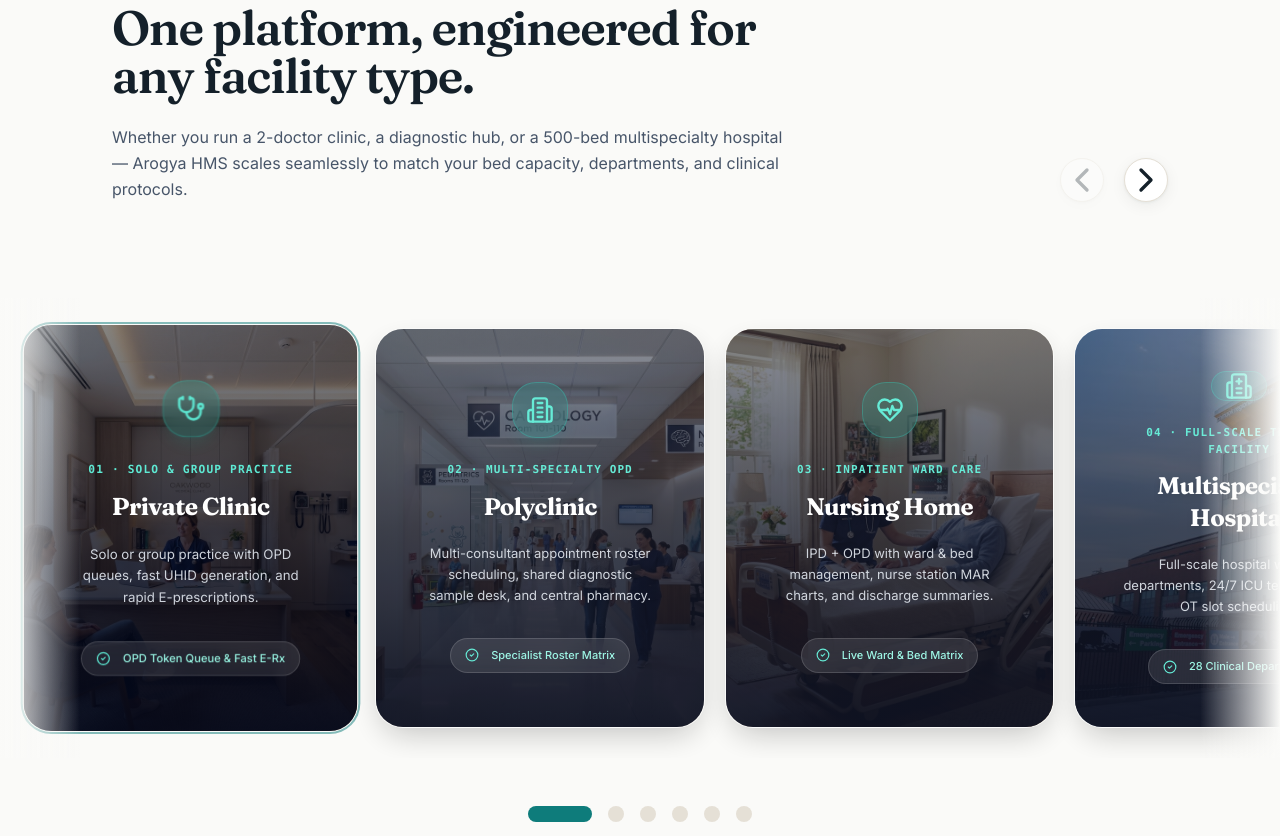
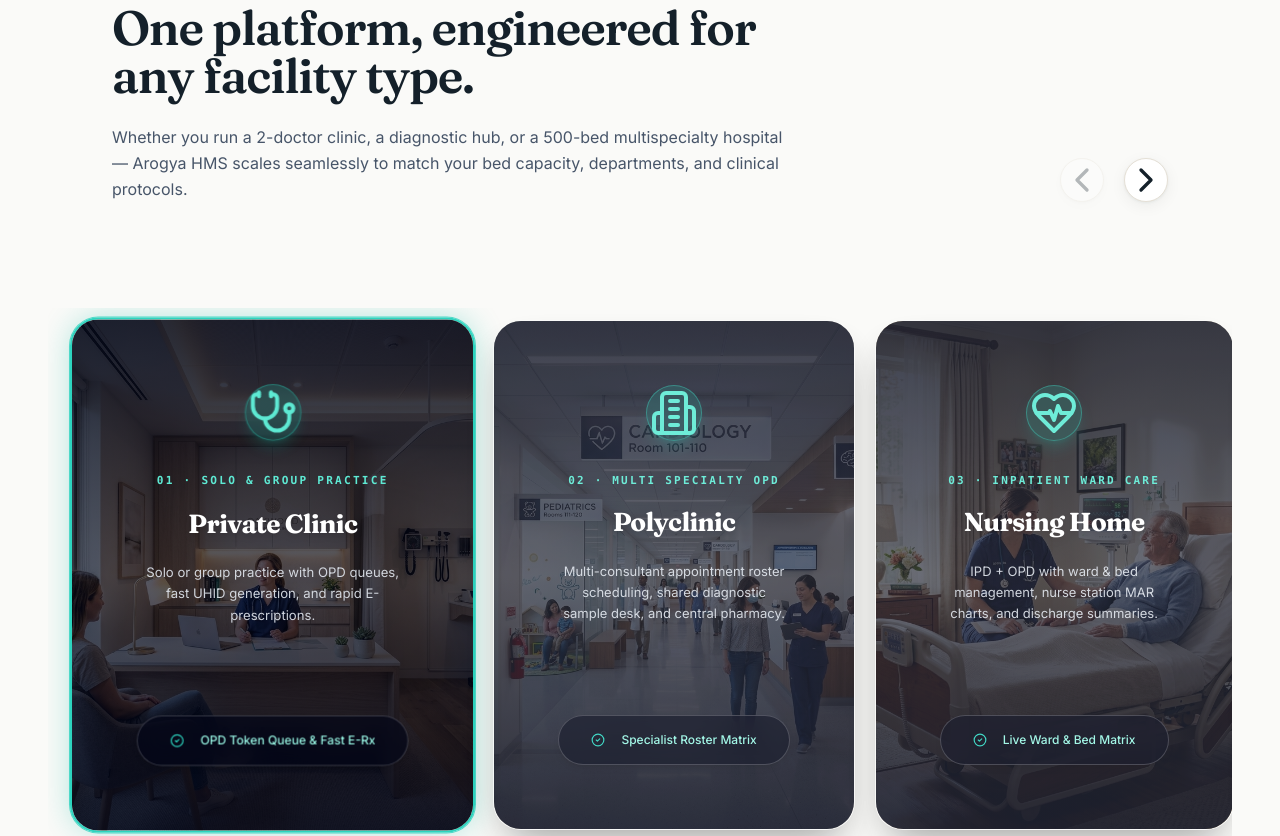
Before and after one commit to veaglespace-Tech/HMS, a Next.js app in the folder client/: page / in a window 1280 px wide. Shown: the part 5763-6599 px from the top of the page. Built offline with nearby package versions, Linux system fonts and the light colour scheme; no server answers.

Commit message:
feat(carousel): fix facility snap carousel cut-offs, match exact screenshot design with full card visibility

```diff
--- a/client/src/app/globals.css
+++ b/client/src/app/globals.css
@@ -336,72 +336,33 @@
     scrollbar-width: none;
   }
 
-  /* ─── 3D Cylinder Curved Carousel (User's Exact Specification) ─────────── */
-  /* ─── 3D Cylinder Curved Carousel (No-Clipping Horizon Design) ─────────── */
+  /* ─── Facility Snap Carousel (Zero Cut-Off, High-Fidelity) ─── */
   .carousel-cylinder {
     position: relative;
     width: 100%;
-    height: 460px;
-    overflow: hidden;
     cursor: grab;
     user-select: none;
+    overflow: hidden;
+    padding: 10px 0 16px 0;
   }
 
   .carousel-cylinder:active {
     cursor: grabbing;
   }
 
-  /* Left & Right Horizon Edge Vignettes */
-  .carousel-cylinder::before,
-  .carousel-cylinder::after {
-    content: "";
-    position: absolute;
-    top: 0;
-    bottom: 0;
-    width: 48px;
-    z-index: 10;
-    pointer-events: none;
-    transition: opacity 0.3s;
-  }
-
-  .carousel-cylinder::before {
-    left: 0;
-    background: linear-gradient(to right, var(--carousel-bg, #fafaf8), transparent);
-  }
-
-  .carousel-cylinder::after {
-    right: 0;
-    background: linear-gradient(to left, var(--carousel-bg, #fafaf8), transparent);
-  }
-
-  .dark .carousel-cylinder::before {
-    background: linear-gradient(to right, var(--carousel-bg-dark, #0c1017), transparent);
-  }
-
-  .dark .carousel-cylinder::after {
-    background: linear-gradient(to left, var(--carousel-bg-dark, #0c1017), transparent);
-  }
-
-  @media (min-width: 768px) {
-    .carousel-cylinder::before,
-    .carousel-cylinder::after {
-      width: 80px;
-    }
-  }
-
   .carousel-viewport {
-    position: absolute;
-    inset: 0;
+    position: relative;
+    width: 100%;
     display: flex;
-    overflow-x: scroll;
+    overflow-x: auto;
     counter-reset: item;
     scroll-behavior: smooth;
     scroll-snap-type: x mandatory;
     scrollbar-width: none;
     -ms-overflow-style: none;
     -webkit-overflow-scrolling: touch;
-    align-items: center;
-    padding: 16px 16px;
+    padding: 12px 24px;
+    gap: 20px;
   }
 
   .carousel-viewport::-webkit-scrollbar {
@@ -410,29 +371,31 @@
 
   .carousel-slide {
     position: relative;
-    flex: 0 0 85%;
-    height: 400px;
+    flex: 0 0 86%;
+    height: 490px;
     scroll-snap-align: center;
     counter-increment: item;
-    padding: 0 10px;
-    transition: transform 0.4s ease;
+    transition: transform 0.35s ease, opacity 0.35s ease;
   }
 
   @media (min-width: 640px) {
     .carousel-slide {
-      flex: 0 0 50%;
-    }
-  }
-
-  @media (min-width: 768px) {
-    .carousel-slide {
-      flex: 0 0 35%;
+      flex: 0 0 46%;
+      height: 500px;
     }
   }
 
   @media (min-width: 1024px) {
     .carousel-slide {
+      flex: 0 0 31%;
+      height: 510px;
+    }
+  }
+
+  @media (min-width: 1280px) {
+    .carousel-slide {
       flex: 0 0 28%;
+      height: 510px;
     }
   }
 
@@ -443,7 +406,6 @@
     border-radius: 28px;
     overflow: hidden;
     scroll-snap-align: center;
-    box-shadow: 0 12px 32px -8px rgba(0, 0, 0, 0.25);
-    border: 1px solid rgba(255, 255, 255, 0.15);
+    box-shadow: 0 20px 40px -15px rgba(0, 0, 0, 0.45);
   }
 }
--- a/client/src/components/public/home/FacilityTypesSection.tsx
+++ b/client/src/components/public/home/FacilityTypesSection.tsx
@@ -30,7 +30,7 @@
     num: "01",
     icon: Stethoscope,
     label: "Private Clinic",
-    sub: "Solo & Group Practice",
+    sub: "SOLO & GROUP PRACTICE",
     desc: "Solo or group practice with OPD queues, fast UHID generation, and rapid E-prescriptions.",
     highlight: "OPD Token Queue & Fast E-Rx",
     image: "/assets/facilities/clinic.jpg",
@@ -39,7 +39,7 @@
     num: "02",
     icon: Building2,
     label: "Polyclinic",
-    sub: "Multi-Specialty OPD",
+    sub: "MULTI SPECIALTY OPD",
     desc: "Multi-consultant appointment roster scheduling, shared diagnostic sample desk, and central pharmacy.",
     highlight: "Specialist Roster Matrix",
     image: "/assets/facilities/polyclinic.jpg",
@@ -48,7 +48,7 @@
     num: "03",
     icon: HeartPulse,
     label: "Nursing Home",
-    sub: "Inpatient Ward Care",
+    sub: "INPATIENT WARD CARE",
     desc: "IPD + OPD with ward & bed management, nurse station MAR charts, and discharge summaries.",
     highlight: "Live Ward & Bed Matrix",
     image: "/assets/facilities/nursing-home.jpg",
@@ -57,7 +57,7 @@
     num: "04",
     icon: Hospital,
     label: "Multispecialty Hospital",
-    sub: "Full-Scale Tertiary Facility",
+    sub: "FULL SCALE TERTIARY",
     desc: "Full-scale hospital with 28 departments, 24/7 ICU telemetry, and OT slot scheduling.",
     highlight: "28 Clinical Departments",
     image: "/assets/facilities/multispecialty.jpg",
@@ -66,7 +66,7 @@
     num: "05",
     icon: FlaskConical,
     label: "Diagnostic Centre",
-    sub: "Pathology & Radiology",
+    sub: "PATHOLOGY & RADIOLOGY",
     desc: "Pathology and radiology reporting, bidirectional analyzer sync, and automated report dispatch.",
     highlight: "Automated Analyzer Sync",
     image: "/assets/facilities/diagnostic.jpg",
@@ -75,7 +75,7 @@
     num: "06",
     icon: Sun,
     label: "Day Care Centre",
-    sub: "Same-Day Surgical Unit",
+    sub: "SAME-DAY SURGICAL",
     desc: "Short-stay procedures & same-day discharges, hourly recovery bed billing, and fast discharge.",
     highlight: "Fast-Track Day-Care",
     image: "/assets/facilities/daycare.jpg",
@@ -91,9 +91,10 @@
 
   const handleScroll = useCallback(() => {
     if (!viewportRef.current) return;
-    const { scrollLeft, clientWidth } = viewportRef.current;
-    const slideWidth = clientWidth * 0.33;
-    const index = Math.round(scrollLeft / (slideWidth || 1));
+    const vp = viewportRef.current;
+    const firstSlide = vp.children[0] as HTMLElement | undefined;
+    const slideWidth = firstSlide ? firstSlide.offsetWidth + 20 : vp.clientWidth * 0.33;
+    const index = Math.round(vp.scrollLeft / (slideWidth || 1));
     setActiveIndex(Math.min(Math.max(index, 0), facilityTypes.length - 1));
   }, []);
 
@@ -150,12 +151,6 @@
   return (
     <section
       id="facilities"
-      style={
-        {
-          "--carousel-bg": "#fafaf8",
-          "--carousel-bg-dark": "#0c1017",
-        } as React.CSSProperties
-      }
       className="py-20 sm:py-28 bg-[#fafaf8] dark:bg-[#0c1017] border-b border-line dark:border-line-dark relative overflow-hidden transition-colors"
     >
       <div className="section-container">
@@ -197,7 +192,8 @@
         </div>
       </div>
 
-      {/* ─── 3D Cylinder Curved Carousel (Exact Code Specification) ─── */}
+      {/* ─── Snap Carousel Container (Zero Cut-Off, High-Fidelity) ─── */}
+      <div className="w-full max-w-[1500px] mx-auto px-4 sm:px-6">
         <section
           className="carousel-cylinder"
           onMouseDown={onMouseDown}
@@ -215,10 +211,16 @@
               const isCenter = activeIndex === i;
 
               return (
-              <li key={type.label} className="carousel-slide">
+                <li
+                  key={type.label}
+                  className="carousel-slide cursor-pointer"
+                  onClick={() => scrollToSlide(i)}
+                >
                   <div
-                  className={`carousel-snapper transition-all duration-400 ${
-                    isCenter ? "ring-2 ring-teal/50 scale-[1.02]" : "opacity-95"
+                    className={`carousel-snapper relative w-full h-full rounded-[28px] overflow-hidden transition-all duration-300 ${
+                      isCenter
+                        ? "border-2 border-teal-400 shadow-[0_0_30px_rgba(20,184,166,0.3)] ring-1 ring-teal-400/80 scale-[1.01]"
+                        : "border border-white/15 opacity-90 hover:opacity-100 hover:border-white/30"
                     }`}
                   >
                     {/* Dedicated Distinct Photographic Background */}
@@ -226,38 +228,45 @@
                       src={type.image}
                       alt={type.label}
                       fill
+                      sizes="(max-width: 640px) 90vw, (max-width: 1024px) 50vw, 33vw"
                       className="object-cover"
+                      priority={i < 3}
                     />
 
-                  {/* Dark Frosted Glass Vignette Overlay */}
-                  <div className="absolute inset-0 bg-gradient-to-t from-slate-950/95 via-slate-950/75 to-slate-900/50" />
+                    {/* Dark Vignette Overlay: balanced so photo is visible yet all text is crisp */}
+                    <div className="absolute inset-0 bg-gradient-to-b from-slate-950/85 via-slate-950/65 to-slate-950/90 pointer-events-none" />
 
-                  {/* Centered Safe Content */}
-                  <div className="relative z-10 p-6 flex flex-col items-center justify-center text-center h-full">
-                    {/* Icon Container */}
-                    <div className="w-14 h-14 rounded-2xl bg-teal-500/20 backdrop-blur-md border border-teal-400/30 text-teal-300 flex items-center justify-center mb-3 shadow-lg shadow-teal-500/10">
-                      <Icon className="w-7 h-7" />
+                    {/* Card Content: Perfectly balanced flexbox with generous padding, zero clipping */}
+                    <div className="relative z-10 h-full flex flex-col items-center justify-between text-center p-6 sm:p-8">
+                      {/* Upper Info Group */}
+                      <div className="flex flex-col items-center w-full">
+                        {/* Circular Frosted Glass Icon Badge */}
+                        <div className="w-14 h-14 rounded-full bg-teal-500/20 backdrop-blur-md border border-teal-400/40 text-teal-300 flex items-center justify-center mb-4 shadow-lg shadow-teal-500/20">
+                          <Icon className="w-6 h-6 text-teal-300" />
                         </div>
 
                         {/* Number & Subtitle */}
-                    <span className="text-[11px] font-mono font-bold text-teal-300 uppercase tracking-widest mb-1.5">
+                        <span className="text-[11px] font-mono font-bold text-teal-300 uppercase tracking-[0.2em] mb-2">
                           {type.num} · {type.sub}
                         </span>
 
                         {/* Facility Title */}
-                    <h3 className="font-display text-xl sm:text-2xl font-bold text-white tracking-tight leading-snug drop-shadow-md">
+                        <h3 className="font-display text-2xl sm:text-[26px] font-bold text-white tracking-tight leading-snug drop-shadow-md mb-2.5">
                           {type.label}
                         </h3>
 
                         {/* Clean Description */}
-                    <p className="text-xs sm:text-[13px] text-slate-200/90 leading-relaxed mt-2.5 max-w-[260px] mx-auto">
+                        <p className="text-xs sm:text-[13px] text-slate-200/90 leading-relaxed max-w-[270px] mx-auto">
                           {type.desc}
                         </p>
+                      </div>
 
-                    {/* Key Capability Tag Pill */}
-                    <div className="mt-4 inline-flex items-center gap-1.5 px-3.5 py-1 rounded-full bg-white/10 backdrop-blur-md border border-white/15 text-[11px] text-teal-200 font-medium">
-                      <CheckCircle2 className="w-3.5 h-3.5 text-teal-300 shrink-0" />
-                      <span>{type.highlight}</span>
+                      {/* Bottom Key Capability Pill Badge */}
+                      <div className="pt-4 w-full flex justify-center">
+                        <div className="inline-flex items-center gap-2 px-4 py-2 rounded-full bg-slate-950/65 backdrop-blur-md border border-white/20 text-xs sm:text-[12px] text-teal-200 font-medium shadow-md">
+                          <CheckCircle2 className="w-3.5 h-3.5 text-teal-400 shrink-0" />
+                          <span className="truncate">{type.highlight}</span>
+                        </div>
                       </div>
                     </div>
                   </div>
@@ -266,6 +275,7 @@
             })}
           </ol>
         </section>
+      </div>
 
       {/* ─── Pagination Dots Indicator ─── */}
       <div className="section-container mt-6">
```
Also changed, not shown: 1 other file (tests, documents, lock files or other folders). Lines whose indentation alone changed are shown as unchanged.
